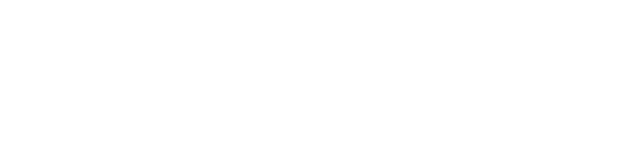
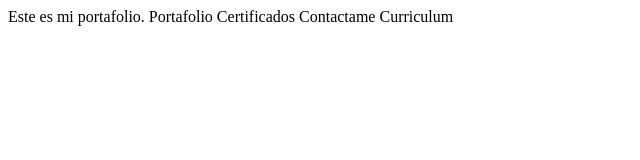
Before and after one commit to jduranm02/Portfolio, a plain HTML site: page index.html in a window 1280 px wide. Shown: the whole page, without its empty margins (0-640 px from the left). Drawn offline with Linux system fonts and the light colour scheme.

Commit message:
Agregué las partes del head que tendrá mi portafolio web

```diff
--- a/index.html
+++ b/index.html
@@ -1,3 +1,5 @@
 <html>
-
+    <head>
+        Este es mi portafolio. Portafolio Certificados Contactame Curriculum
+    </head>
 </html>
```
Also changed, not shown: certificados.html (added), contactame.html (added), curriculum.html (added), portafolio.html (added).
